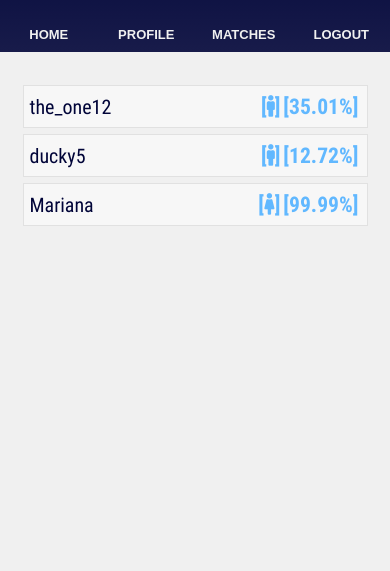
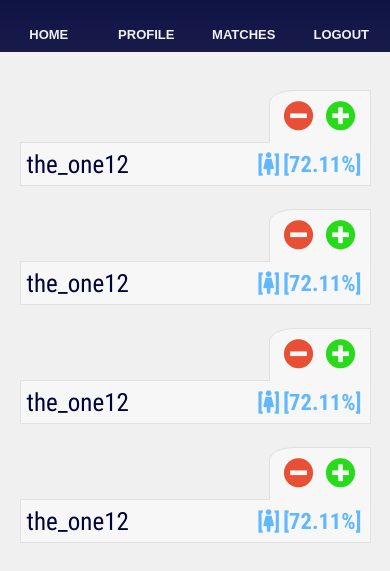
Before and after one commit to ducky5/Projects, a plain HTML site: page index.html in a window 390 px wide. Shown: the part 103-674 px from the top of the page. Drawn offline with Linux system fonts and the light colour scheme.

Commit message:
finished user-lister for mobile

```diff
--- a/index.html
+++ b/index.html
@@ -28,27 +28,74 @@
     <!-- main -->
     <main>
       <ul>
+        <div class="list-item-wrapper">
+          <span class="action-buttons">
+            <button type="button" name="button" id="add">
+              <i class="fas fa-plus-circle"></i>
+            </button>
+            <button type="button" name="button" id="unadd">
+              <i class="fas fa-minus-circle"></i>
+            </button>
+          </span>
           <li>
             <span class="username">the_one12</span>
             <span class="meta-data">
-            <span class="gender">[<i class="fas fa-male"></i>]</span>
-            <span class="compatibility">[35.01%]</span>
+              <span class="gender">[<i class="fas fa-female"></i>]</span>
+              <span class="compatibility">[72.11%]</span>
             </span>
           </li>
+        </div>
+        <div class="list-item-wrapper">
+          <span class="action-buttons">
+            <button type="button" name="button" id="add">
+              <i class="fas fa-plus-circle"></i>
+            </button>
+            <button type="button" name="button" id="unadd">
+              <i class="fas fa-minus-circle"></i>
+            </button>
+          </span>
           <li>
-          <span class="username">ducky5</span>
+            <span class="username">the_one12</span>
             <span class="meta-data">
-            <span class="gender">[<i class="fas fa-male"></i>]</span>
-            <span class="compatibility">[12.72%]</span>
+              <span class="gender">[<i class="fas fa-female"></i>]</span>
+              <span class="compatibility">[72.11%]</span>
             </span>
           </li>
+        </div>
+        <div class="list-item-wrapper">
+          <span class="action-buttons">
+            <button type="button" name="button" id="add">
+              <i class="fas fa-plus-circle"></i>
+            </button>
+            <button type="button" name="button" id="unadd">
+              <i class="fas fa-minus-circle"></i>
+            </button>
+          </span>
           <li>
-          <span class="username">Mariana</span>
+            <span class="username">the_one12</span>
             <span class="meta-data">
               <span class="gender">[<i class="fas fa-female"></i>]</span>
-            <span class="compatibility">[99.99%]</span>
+              <span class="compatibility">[72.11%]</span>
             </span>
           </li>
+        </div>
+        <div class="list-item-wrapper">
+          <span class="action-buttons">
+            <button type="button" name="button" id="add">
+              <i class="fas fa-plus-circle"></i>
+            </button>
+            <button type="button" name="button" id="unadd">
+              <i class="fas fa-minus-circle"></i>
+            </button>
+          </span>
+          <li>
+            <span class="username">the_one12</span>
+            <span class="meta-data">
+              <span class="gender">[<i class="fas fa-female"></i>]</span>
+              <span class="compatibility">[72.11%]</span>
+            </span>
+          </li>
+        </div>
       </ul>
     </main>
     <!-- footer -->
--- a/styles.css
+++ b/styles.css
@@ -49,39 +49,56 @@ a, a:link, a:hover, a:visited, a:active {
   color: inherit;
   text-decoration: none;
 }
-nav > a > span {
-  -webkit-transition: background 100ms ease;
-  -o-transition: background 100ms ease;
-  -moz-transition: background 100ms ease;
-  -ms-transition: background 100ms ease;
-}
-nav > a > span:hover {
-  background: rgba(0, 0, 0, .1);
-}
 ul {
   padding: 0;
-  margin: 30px auto 0 auto;
+  margin: 90px auto 0 auto;
   width: 90%;
   display: flex;
   flex-wrap: wrap;
 }
+.list-item-wrapper {
+  flex-basis: 100%;
+  position: relative;
+  margin-bottom: 75px;
+}
+.action-buttons {
+  display: flex;
+  padding: 8px;
+  background: rgb(247, 247, 247);
+  position: absolute;
+  right: 0;
+  top: -52px;
+  border-radius: 25% 0 0 0;
+  border: 1px solid rgba(0, 0, 0, .09);
+  border-bottom: 0;
+}
+.action-buttons > button {
+  border: 0;
+  background: transparent;
+  font-size: 30px;
+}
+.action-buttons > #add {
+  color: rgb(39, 219, 26);
+  order: 2;
+}
+.action-buttons > #unadd {
+  color: rgb(232, 80, 53);
+  order: 1;
+}
 li {
-  margin: 3px;
   border: 1px solid rgba(0, 0, 0, .09);
   display: flex;
-  flex-basis: 100%;
   justify-content: space-between;
   font-family: sans-serif;
   background: rgb(247, 247, 247);
   padding: 3px;
-  font-size: 20px;
+  font-size: 25px;
 }
 .meta-data {
   order: 1;
-  align-self: flex-end;
   padding: 5px;
   color: rgb(97, 184, 255);
-  font-size: .6em;
+  font-size: .5em;
   align-self: center;
   font-family: roboto-bold;
 }
@@ -93,8 +110,6 @@ li {
 }
 .gender, .compatibility {
   font-size: 1.8em;
-}
-li > span {
 }
 /* from laptops and small screens up */
 @media (min-width: 769px) {
@@ -115,6 +130,15 @@ li > span {
   nav > a > span {
     padding: 10px 30px;
   }
+  nav > a > span {
+    -webkit-transition: background 100ms ease;
+    -o-transition: background 100ms ease;
+    -moz-transition: background 100ms ease;
+    -ms-transition: background 100ms ease;
+  }
+  nav > a > span:hover {
+    background: rgba(0, 0, 0, .1);
+  }
   header {
     position: sticky;
     top: 0;
```
Lines whose indentation alone changed are shown as unchanged.
